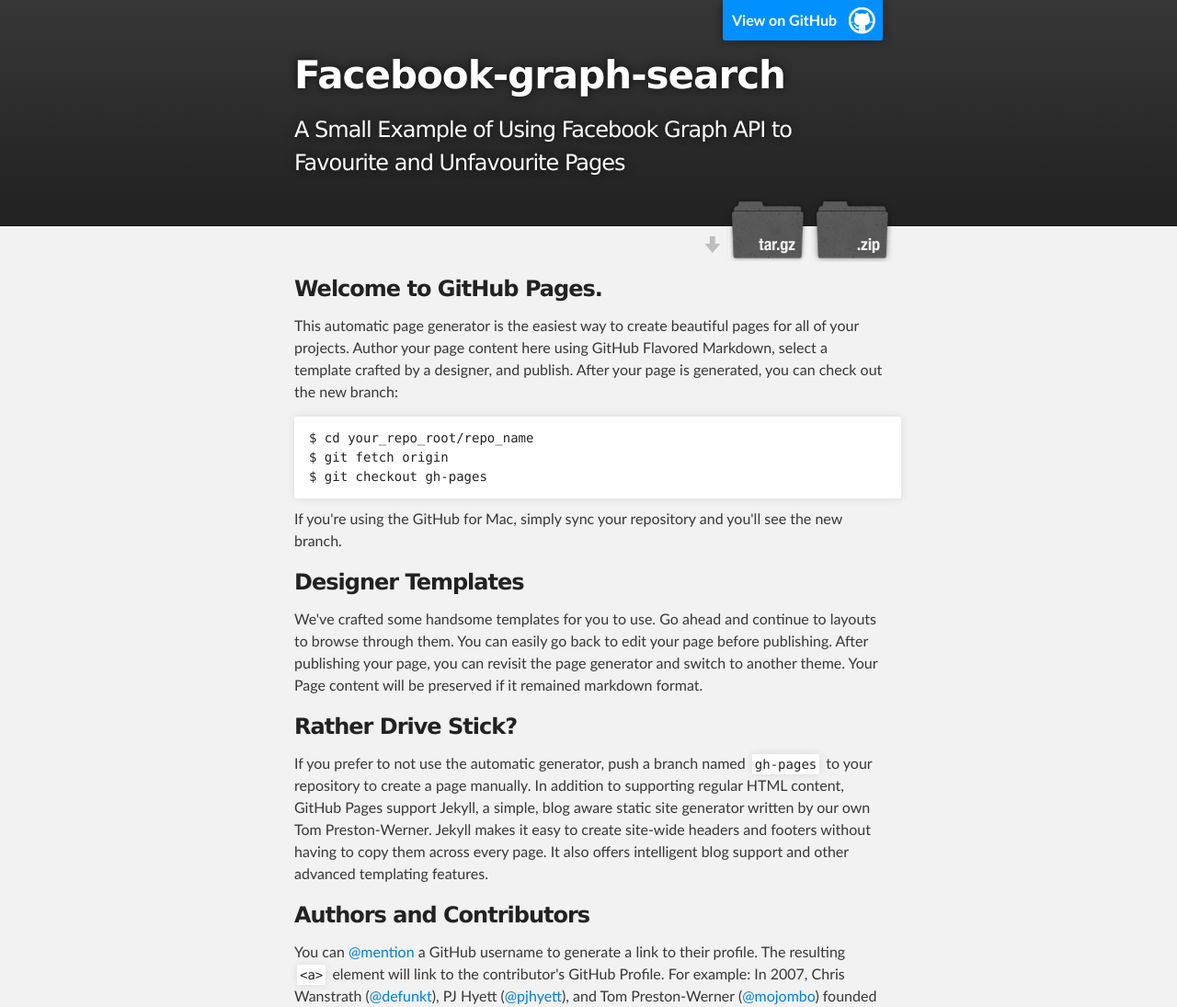
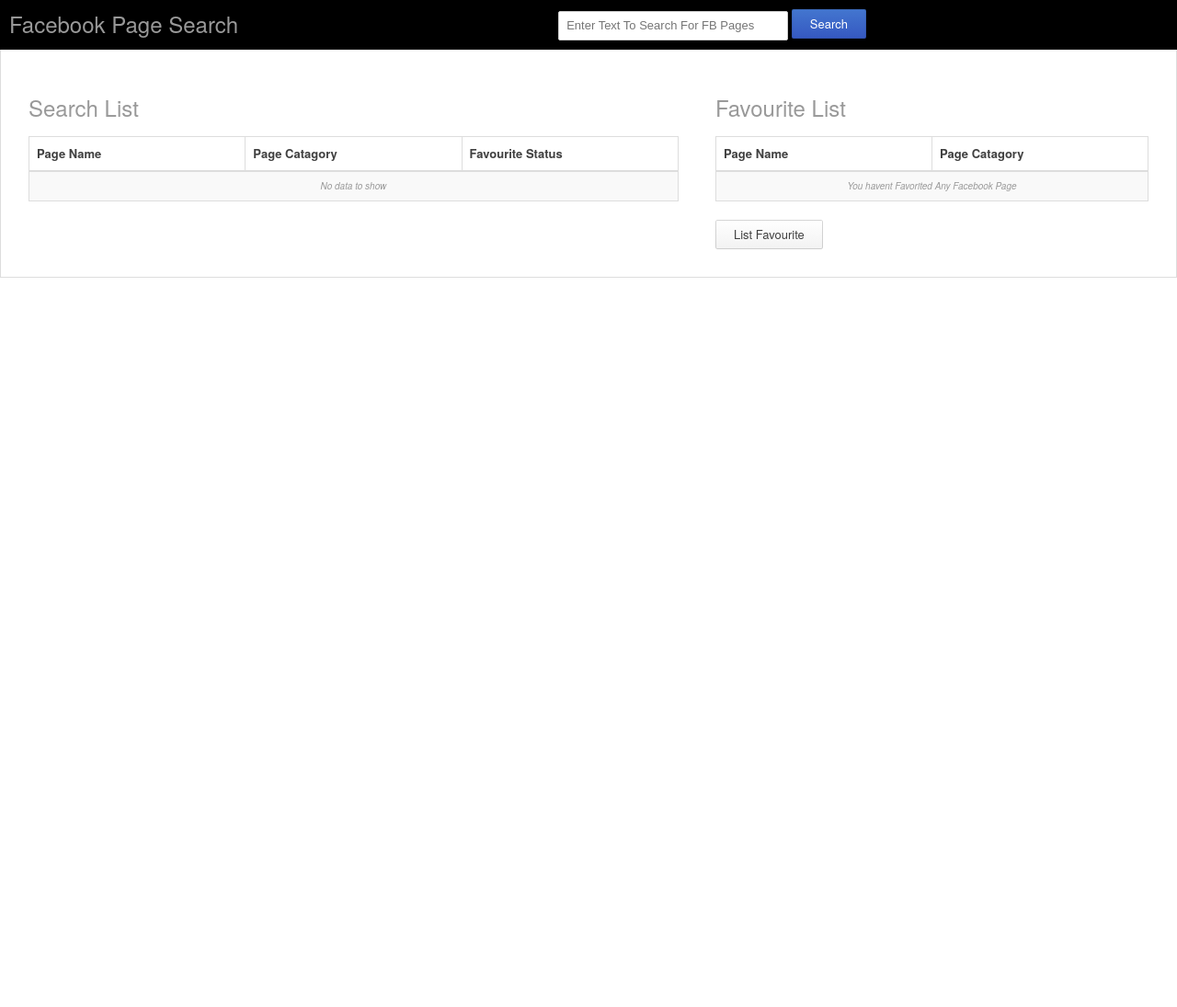
Before and after one commit to sanyamagrawal/facebook-graph-search, a website: page index.html in a window 1280 px wide. Shown: the top 1095 px of the page at 92% size. After the commit the page ends 800 px from the top, so only its background shows below. Drawn offline with Linux system fonts and the light colour scheme.

Commit message:
Update index.html

```diff
--- a/index.html
+++ b/index.html
@@ -1,79 +1,69 @@
-<!DOCTYPE html>
 <html>
+    <head>
+        <title>
+            FaceBook Page Search Using Facebook Graph Search
+        </title>
 
-  <head>
-    <meta charset='utf-8' />
-    <meta http-equiv="X-UA-Compatible" content="chrome=1" />
-    <meta name="description" content="Facebook-graph-search : A Small Example of Using Facebook Graph API to Favourite and Unfavourite Pages" />
+        <link rel="stylesheet" type="text/css" href="../styles/root.css">
+        <link rel="stylesheet" type="text/css" href="../styles/main.css">
+        <link rel="stylesheet" type="text/css" href="../styles/elements.css">
+        <link rel="stylesheet" type="text/css" href="../styles/button.css">
 
-    <link rel="stylesheet" type="text/css" media="screen" href="stylesheets/stylesheet.css">
-
-    <title>Facebook-graph-search</title>
+        <script type="text/javascript" src="../scripts/FBSDK.js"></script>
+        <script type="text/javascript" src="../scripts/customsort.js"></script>
+        <script type="text/javascript" src="../scripts/main.js"></script>
     </head>
 
     <body>
+        <div id="fb-root"></div>
 
-    <!-- HEADER -->
-    <div id="header_wrap" class="outer">
-        <header class="inner">
-          <a id="forkme_banner" href="https://github.com/sanyamagrawal/facebook-graph-search">View on GitHub</a>
-
-          <h1 id="project_title">Facebook-graph-search</h1>
-          <h2 id="project_tagline">A Small Example of Using Facebook Graph API to Favourite and Unfavourite Pages</h2>
-
-            <section id="downloads">
-              <a class="zip_download_link" href="https://github.com/sanyamagrawal/facebook-graph-search/zipball/master">Download this project as a .zip file</a>
-              <a class="tar_download_link" href="https://github.com/sanyamagrawal/facebook-graph-search/tarball/master">Download this project as a tar.gz file</a>
-            </section>
-        </header>
+        <div class="searchBar width100Percentage fixedPosition centerAligned">
+            <h3 class="inlineBlock floatLeft">Facebook Page Search </h3>
+            <div class="inlineBlock">
+                <input id="fbSearchTextBox" class="searchBox" onkeypress="app.handleKeyPress(event)" type="text" placeHolder="Enter Text To Search For FB Pages" />
+                <input type="button" class="primary" value="Search" onclick="app.showResults(); return false;" />
+            </div>
         </div>
 
-    <!-- MAIN CONTENT -->
-    <div id="main_content_wrap" class="outer">
-      <section id="main_content" class="inner">
-        <h3>
-<a name="welcome-to-github-pages" class="anchor" href="#welcome-to-github-pages"><span class="octicon octicon-link"></span></a>Welcome to GitHub Pages.</h3>
+        <div id="errorDiv" class="errorDiv hide"></div>
 
-<p>This automatic page generator is the easiest way to create beautiful pages for all of your projects. Author your page content here using GitHub Flavored Markdown, select a template crafted by a designer, and publish. After your page is generated, you can check out the new branch:</p>
-
-<pre><code>$ cd your_repo_root/repo_name
-$ git fetch origin
-$ git checkout gh-pages
-</code></pre>
-
-<p>If you're using the GitHub for Mac, simply sync your repository and you'll see the new branch.</p>
-
-<h3>
-<a name="designer-templates" class="anchor" href="#designer-templates"><span class="octicon octicon-link"></span></a>Designer Templates</h3>
-
-<p>We've crafted some handsome templates for you to use. Go ahead and continue to layouts to browse through them. You can easily go back to edit your page before publishing. After publishing your page, you can revisit the page generator and switch to another theme. Your Page content will be preserved if it remained markdown format.</p>
-
-<h3>
-<a name="rather-drive-stick" class="anchor" href="#rather-drive-stick"><span class="octicon octicon-link"></span></a>Rather Drive Stick?</h3>
-
-<p>If you prefer to not use the automatic generator, push a branch named <code>gh-pages</code> to your repository to create a page manually. In addition to supporting regular HTML content, GitHub Pages support Jekyll, a simple, blog aware static site generator written by our own Tom Preston-Werner. Jekyll makes it easy to create site-wide headers and footers without having to copy them across every page. It also offers intelligent blog support and other advanced templating features.</p>
-
-<h3>
-<a name="authors-and-contributors" class="anchor" href="#authors-and-contributors"><span class="octicon octicon-link"></span></a>Authors and Contributors</h3>
-
-<p>You can <a href="https://github.com/blog/821" class="user-mention">@mention</a> a GitHub username to generate a link to their profile. The resulting <code>&lt;a&gt;</code> element will link to the contributor's GitHub Profile. For example: In 2007, Chris Wanstrath (<a href="https://github.com/defunkt" class="user-mention">@defunkt</a>), PJ Hyett (<a href="https://github.com/pjhyett" class="user-mention">@pjhyett</a>), and Tom Preston-Werner (<a href="https://github.com/mojombo" class="user-mention">@mojombo</a>) founded GitHub.</p>
-
-<h3>
-<a name="support-or-contact" class="anchor" href="#support-or-contact"><span class="octicon octicon-link"></span></a>Support or Contact</h3>
-
-<p>Having trouble with Pages? Check out the documentation at <a href="http://help.github.com/pages">http://help.github.com/pages</a> or contact <a href="mailto:support@github.com">support@github.com</a> and we’ll help you sort it out.</p>
-      </section>
+        <div class="table width100Percentage mainContainer">
+            <div class="searchList tableCell">
+                <h3>Search List</h3>
+                <table class="table">
+                <thead>
+                    <tr>
+                        <td>Page Name</td>
+                        <td>Page Catagory</td>
+                        <td>Favourite Status</td>
+                    </tr>
+                </thead>
+                <tbody id="searchListBox">
+                    <tr>
+                        <td colspan="3" class="noData centerAligned">No data to show</td>
+                    </tr>
+                </tbody>
+                </table>
             </div>
 
-    <!-- FOOTER  -->
-    <div id="footer_wrap" class="outer">
-      <footer class="inner">
-        <p class="copyright">Facebook-graph-search maintained by <a href="https://github.com/sanyamagrawal">sanyamagrawal</a></p>
-        <p>Published with <a href="http://pages.github.com">GitHub Pages</a></p>
-      </footer>
+            <div class="favouriteList tableCell">
+                <h3>Favourite List</h3>
+                <table class="table">
+                    <thead>
+                        <tr>
+                            <td>Page Name</td>
+                            <td>Page Catagory</td>
+                        </tr>
+                    </thead>
+                    <tbody id="favouriteListBox">
+                        <tr>
+                            <td colspan="2" class="noData centerAligned">You havent Favorited Any Facebook Page</td>
+                        </tr>
+                    </tbody>
+                </table>
+                <input type="button" class="inlineBlock" value="List Favourite"onclick="app.showFavouriteList(); return false;" />
             </div>
-
-
+        </div>
 
     </body>
 </html>
```
Lines whose indentation alone changed are shown as unchanged.
